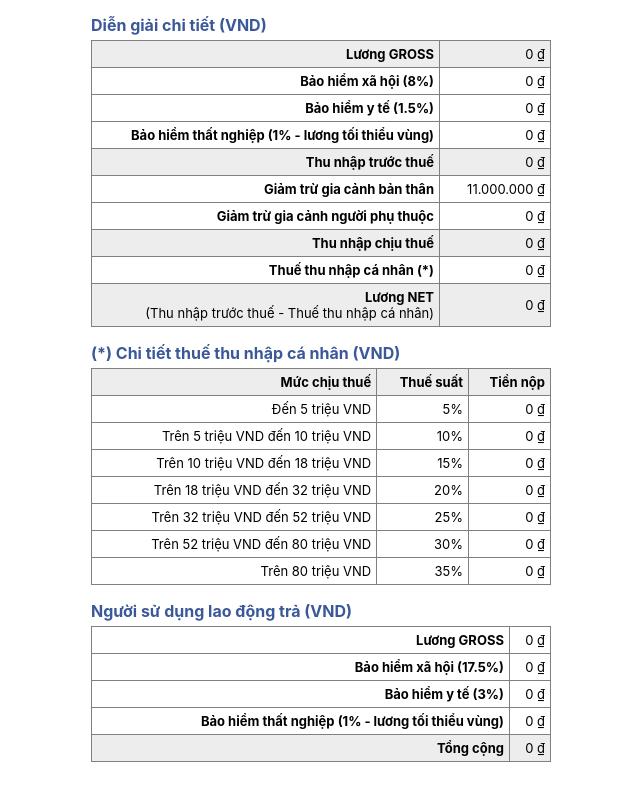
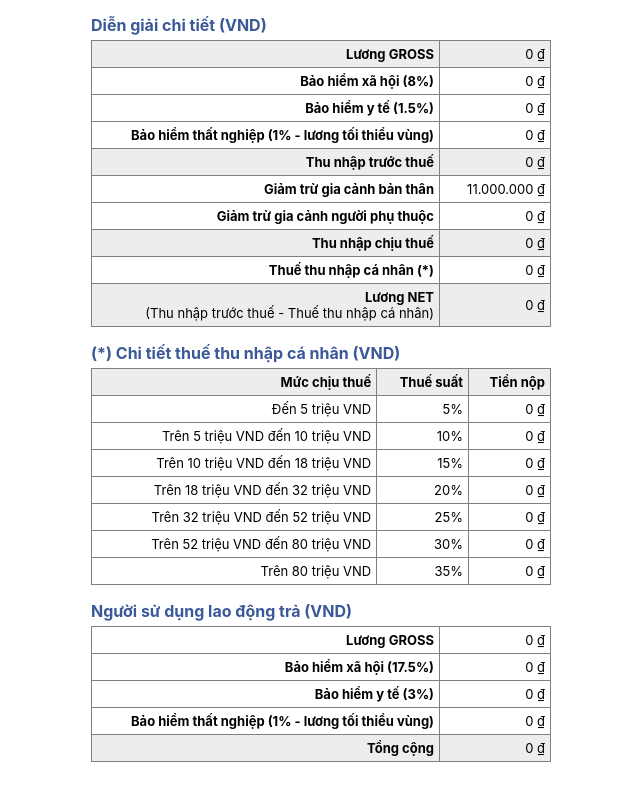
Before and after one commit to LeTienThuan/CalculateGrossNet-Final, a React (Create React App) app: page / in a window 1280 px wide. Shown: the part 394-1194 px from the top of the page, without its empty margins (224-864 px from the left). Built offline with nearby package versions, Linux system fonts and the light colour scheme.

Commit message:
update table

```diff
--- a/src/Components/ExplainDetail/EmployerPay.js
+++ b/src/Components/ExplainDetail/EmployerPay.js
@@ -1,10 +1,9 @@
-import classesTable from './Table.module.css';
 import classesGeneral from '../CSS/General.module.css'
 import classes from './EmployerPay.module.css'
 import {formatterMoneyVND} from "../Result/Result";
+import Table from "./Table";
 const EmployerPay = (props) => {
 
-	const formatter = formatterMoneyVND;
 	const {employerPay} = props;
 	const {
 		grossSalary,
@@ -16,33 +15,17 @@ const EmployerPay = (props) => {
 		unemploymentInsurancePercentEmployerPay,
 		total
 	} = employerPay;
+	const data = [
+		{title: 'Lương GROSS', content: grossSalary},
+		{title: `Bảo hiểm xã hội (${socialInsurancePercentEmployerPay}%)`, content: socialInsuranceEmployerPay},
+		{title: `Bảo hiểm y tế (${healthInsurancePercentEmployerPay}%)`, content: healthInsuranceEmployerPay},
+		{title: `Bảo hiểm thất nghiệp (${unemploymentInsurancePercentEmployerPay}% - lương tối thiểu vùng)`, content: unemploymentInsuranceEmployerPay},
+		{title: 'Tổng cộng', content: total}
+	]
     return (
         <div className={classes.footer}>
             <p className={classesGeneral.title}>Người sử dụng lao động trả (VND)</p>
-            <table className={classesTable['data-list']}>
-	            <tbody>
-                    <tr>
-                        <th>Lương GROSS</th>
-		                <td>{formatter(grossSalary)}</td>
-	                </tr>
-	                <tr>
-		                <th>Bảo hiểm xã hội ({socialInsurancePercentEmployerPay}%)</th>
-		                <td>{formatter(socialInsuranceEmployerPay)}</td>
-	                </tr>
-	                <tr>
-		                <th>Bảo hiểm y tế ({healthInsurancePercentEmployerPay}%)</th>
-		                <td>{formatter(healthInsuranceEmployerPay)}</td>
-	                </tr>
-	                <tr>
-		                <th>Bảo hiểm thất nghiệp ({unemploymentInsurancePercentEmployerPay}% - lương tối thiểu vùng)</th>
-		                <td>{formatter(unemploymentInsuranceEmployerPay)}</td>
-	                </tr>
-	                <tr className={classesTable.rownote}>
-                        <th>Tổng cộng</th>
-		                <td>{formatter(total)}</td>
-	                </tr>
-                </tbody>
-            </table>
+			<Table dataWarehouse={data}/>
         </div>
     );
 }
--- a/src/Components/ExplainDetail/ExplainDetail.js
+++ b/src/Components/ExplainDetail/ExplainDetail.js
@@ -30,7 +30,7 @@ const ExplainDetail = (props) => {
         {title: 'Giảm trừ gia cảnh người phụ thuộc', content: reductionDependant},
         {title: 'Thu nhập chịu thuế', content: taxableIncome, isGrayBackground: true},
         {title: 'Thuế thu nhập cá nhân (*)', content: personalIncomeTax},
-        {title: 'Lương NET',explainTitle:'(Thu nhập trước thuế - Thuế thu nhập cá nhân)' ,content: netSalary,isGrayBackground: true}
+        {title: 'Lương NET',explainTitle:'(Thu nhập trước thuế - Thuế thu nhập cá nhân)' ,content: netSalary}
     ]
     return (<>
                 <p className={classes.title}>Diễn giải chi tiết (VND)</p>
--- a/src/Components/ExplainDetail/Table.js
+++ b/src/Components/ExplainDetail/Table.js
@@ -7,7 +7,8 @@ const Table = (props) => {
     return (<table className={classes['data-list']}>
                 <tbody>
                 {dataWarehouse.map((data, index) => {
-                    return (<tr key={index} className={data.isGrayBackground && classes.rownote}>
+                const className = (data.isGrayBackground || index === dataWarehouse.length - 1) ? classes.rownote : "";
+                    return (<tr key={index} className={className}>
                         <th>
                             {data.title}<br/>
                             {index === dataWarehouse.length - 1 ?
```
Also changed, not shown: 2 other files (tests, documents, lock files or other folders).
